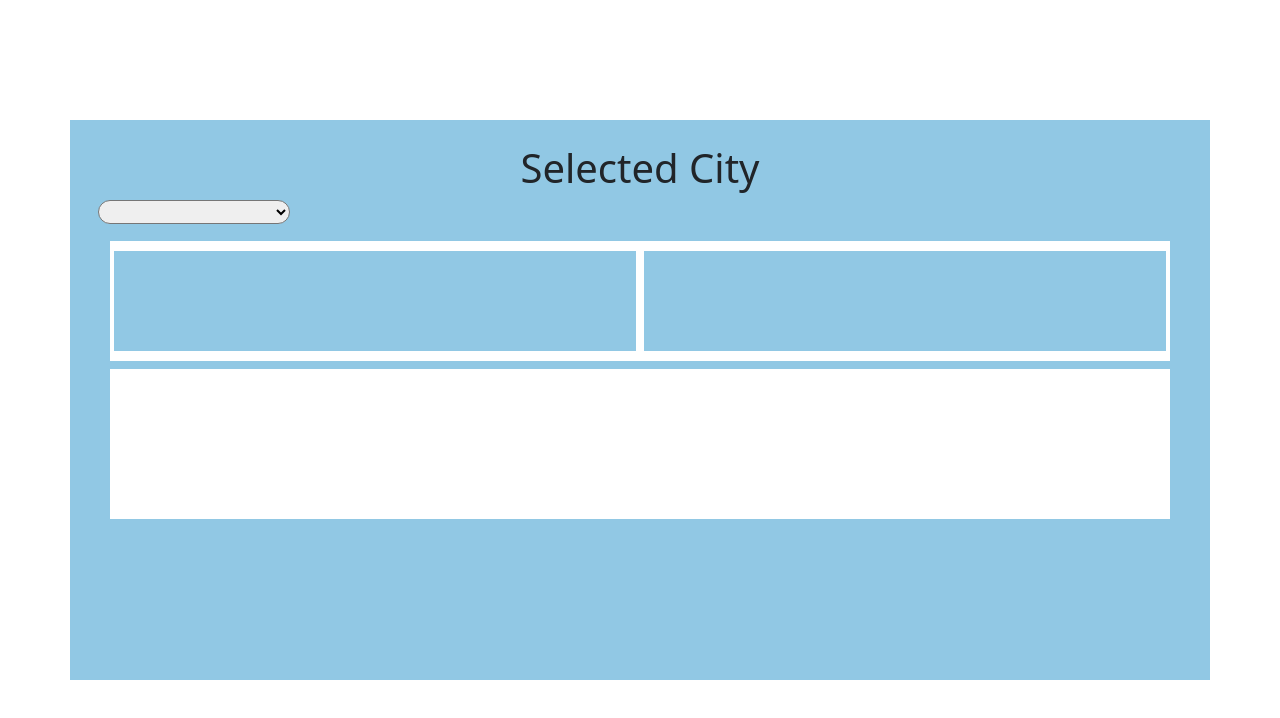
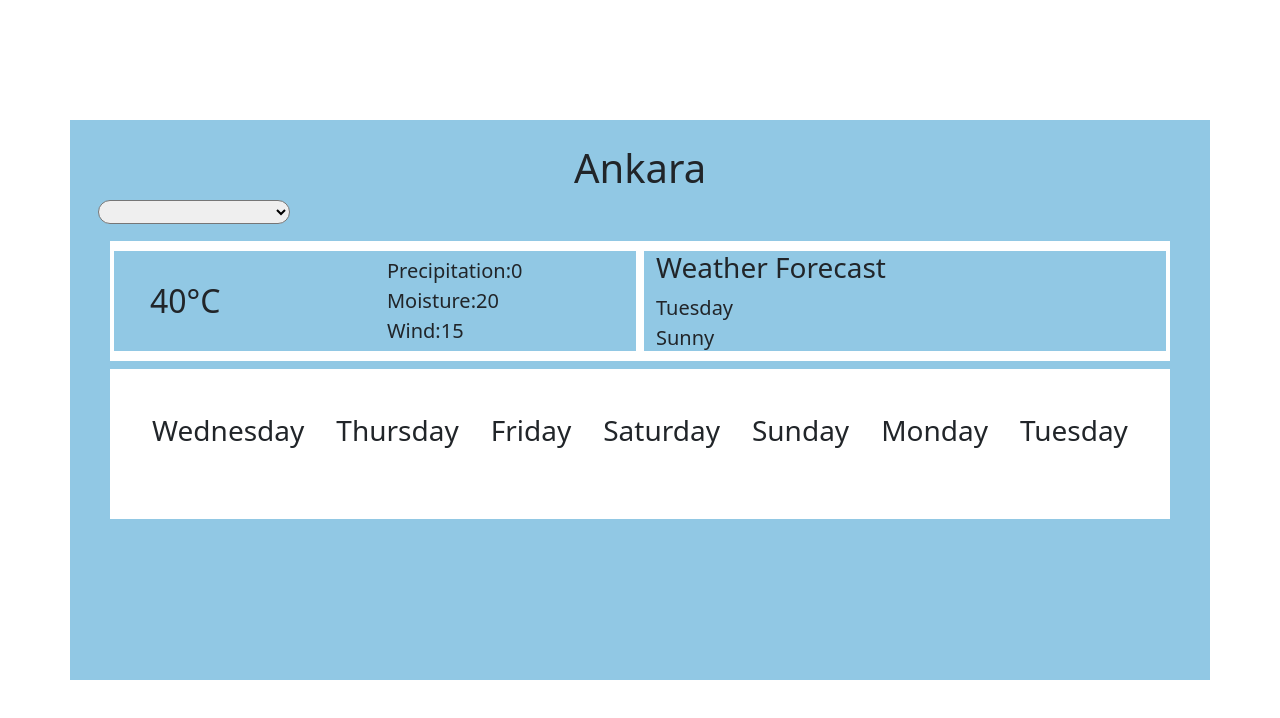
Before and after one commit to huseyinbagator/react-redux-toolkit-weather-app, a React (Create React App) app: page / in a window 1280 px wide. Shown: the top 718 px of the page. Built offline with nearby package versions, Linux system fonts and the light colour scheme.

Commit message:
hardcoded-data

```diff
--- a/src/pages/HomePage.js
+++ b/src/pages/HomePage.js
@@ -5,23 +5,60 @@ import Col from "react-bootstrap/Col";
 import Row from "react-bootstrap/Row";
 
 const HomePage = () => {
+  const data = {
+    city: "Ankara",
+    heat: 40,
+    precipitation: 0,
+    moisture: 20,
+    wind: 15,
+    day: "Tuesday",
+    weather: "Sunny",
+    weekdays: [
+      "Wednesday",
+      "Thursday",
+      "Friday",
+      "Saturday",
+      "Sunday",
+      "Monday",
+      "Tuesday",
+    ],
+  };
   return (
     <div className="App d-flex align-items-center">
       <Container className="homepage">
         <Col className="text-center mt-4">
-          <h1>Selected City</h1>
+          <h1>{data.city}</h1>
         </Col>
         <Col className="mx-3">
           <select className="search-bar rounded-pill"></select>
         </Col>
         <Col className="d-flex justify-content-center mt-3">
           <Row className="status-container bg-body d-flex justify-content-center align-items-center">
-            <Col className="status-left m-1"></Col>
-            <Col className="status-right m-1"></Col>
+            <Col className="status-left m-1 d-flex align-items-center">
+              <Col className="ms-4 fs-2 text">{data.heat}°C</Col>
+              <Col className="fs-5">
+                <div>Precipitation:{data.precipitation}</div>
+                <div>Moisture:{data.moisture}</div>
+                <div>Wind:{data.wind}</div>
+              </Col>
+            </Col>
+            <Col className="status-right m-1 fs-5">
+              <h3>Weather Forecast</h3>
+              <div>{data.day}</div>
+              <div>{data.weather}</div>
+            </Col>
           </Row>
         </Col>
         <Col className="d-flex justify-content-center align-items-center mt-2">
-          <div className="days bg-body"></div>
+          <div className="days bg-body">
+            <div className="pt-4 fs-3 d-flex justify-content-center align-items-center">
+              {data.weekdays.map((day, index) => (
+                <div className="m-3" key={index}>
+                  {day}
+                </div>
+              ))}
+            </div>
+          </div>
         </Col>
       </Container>
     </div>
```
